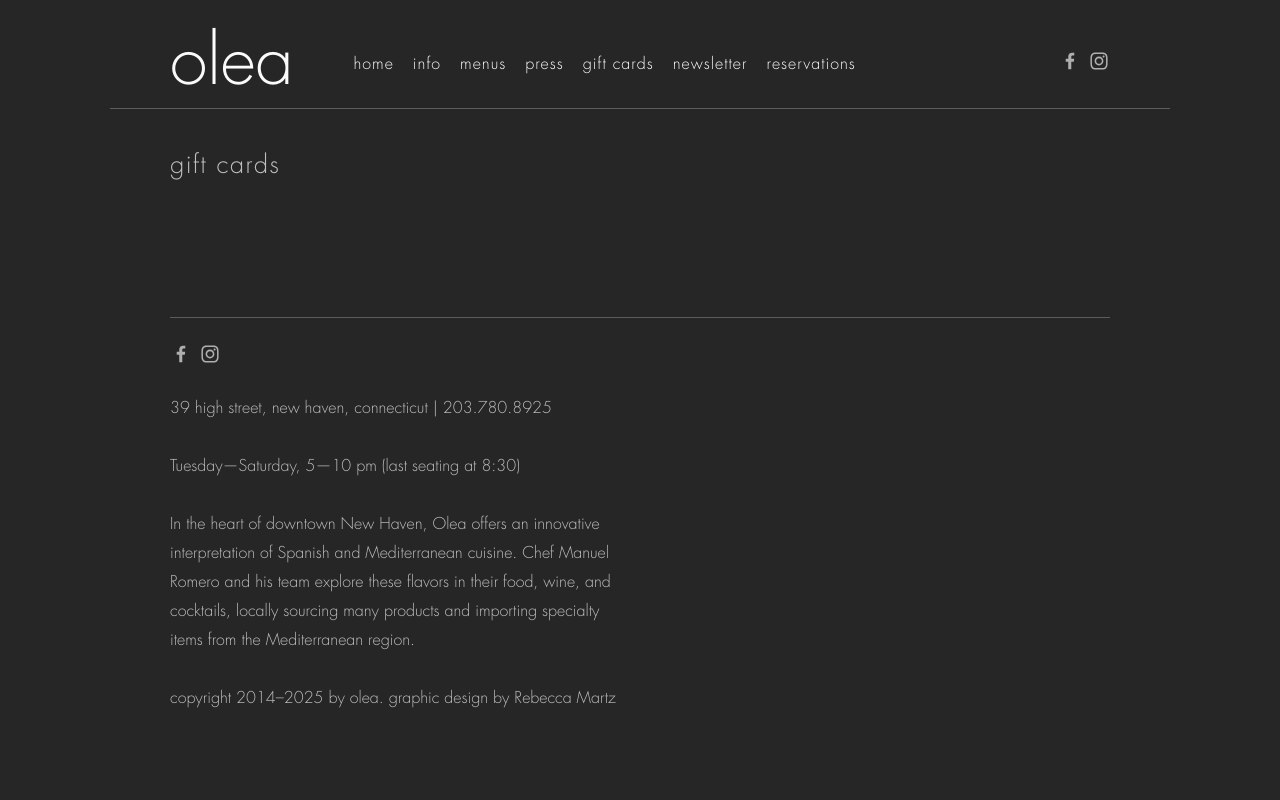
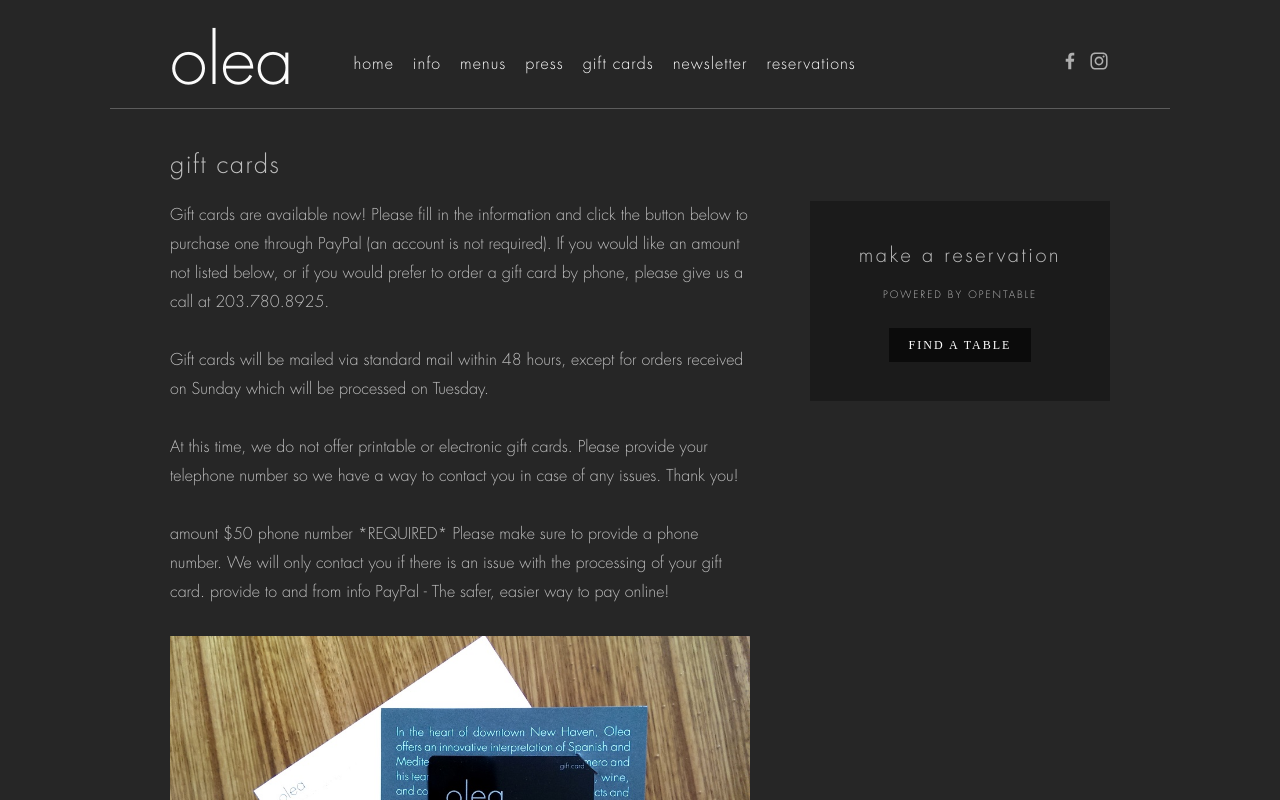
Before and after one commit to DanielAlvarez2/olea, a React (Vite) app in the folder frontend/: page /giftcards in a window 1280 px wide. Shown: the top 800 px of the page. Built offline with nearby package versions, Linux system fonts and the light colour scheme.

Commit message:
add html to Giftcards.jsx

```diff
--- /dev/null
+++ b/frontend/src/Giftcards.css
@@ -0,0 +1,7 @@
+.giftcards-flexbox{
+    display:flex;
+    gap:60px;
+}
+.giftcards-flexbox img{
+    max-width: 100%;
+}
--- a/frontend/src/Giftcards.jsx
+++ b/frontend/src/Giftcards.jsx
@@ -1,5 +1,7 @@
 import './index.css'
+import './Giftcards.css'
 import Navbar from './components/Navbar.jsx'
+import OpenTable from './components/OpenTable.jsx'
 import Footer from './components/Footer.jsx'
 
 export default function Home(){
@@ -10,6 +12,36 @@ export default function Home(){
 
                 <main>
                     <h1>Gift Cards</h1>
+
+                    <div className='giftcards-flexbox'>
+
+                        <div className='giftcards-left'>
+
+                            Gift cards are available now! Please fill in the information and click the button below to purchase one through PayPal (an account is not required). If you would like an amount not listed below, or if you would prefer to order a gift card by phone, please give us a call at 203.780.8925.
+                            <br/><br/>
+                            Gift cards will be mailed via standard mail within 48 hours, except for orders received on Sunday which will be processed on Tuesday.
+                            <br/><br/>
+                            At this time, we do not offer printable or electronic gift cards. Please provide your telephone number so we have a way to contact you in case of any issues. Thank you!
+                            <br/><br/>
+                            amount
+
+                            $50
+                            phone number *REQUIRED*
+                            Please make sure to provide a phone number. We will only contact you if there is an issue with the processing of your gift card.
+                            provide to and from info
+                            PayPal - The safer, easier way to pay online!
+                            <br/><br/>
+
+                            <img src='./giftcard.jpg' />
+
+                        </div>{/* .giftcards-left */}
+
+                        <div className='giftcards-right'>
+                            <OpenTable />
+                        </div>{/* .giftcards-right */}
+                    </div>{/* .giftcards-flexbox */}
+
+
                 </main>
 
                 <Footer />
```
Also changed, not shown: frontend/public/giftcard.jpg (added).
